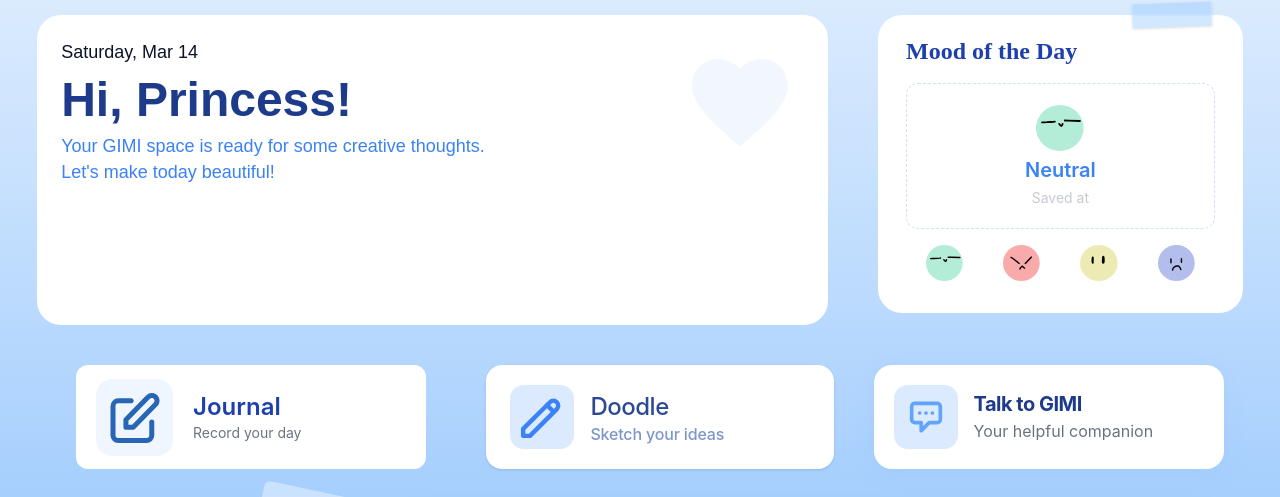
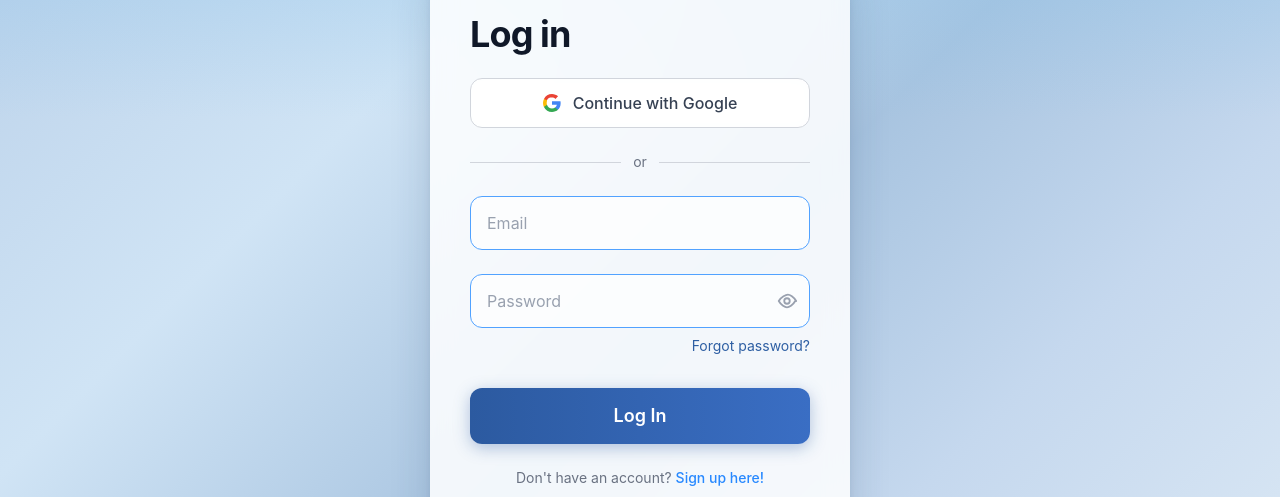
Before and after one commit to The-SEs/gimi, a React (Vite) app in the folder frontend/: page / in a window 1280 px wide. Shown: the part 149-646 px from the top of the page. Built offline with nearby package versions, Linux system fonts and the light colour scheme; no server answers.

Commit message:
Fixed Router to Route to Login Page by Default

```diff
--- a/frontend/src/pages/dashboard/dashboard.tsx
+++ b/frontend/src/pages/dashboard/dashboard.tsx
@@ -8,7 +8,7 @@ import MusicPlayer from "../../components/widget/musicWidget.tsx";
 import PictureWidget from "../../components/widget/pictureWidget.tsx";
 import ScheduleWidgetDesktop from "../../components/schedule/ScheduleDesktopWidget.tsx";
 
-export default function Dashboard() {
+export default function DashboardPage() {
   return (
     <div className="mx-auto">
       <div className="grid grid-cols-2 gap-x-10 mx-auto lg:flex">
--- a/frontend/src/pages/onboarding/login.tsx
+++ b/frontend/src/pages/onboarding/login.tsx
@@ -23,7 +23,7 @@ export default function LoginPage() {
     setError(null);
     try {
       await login({ email, password });
-      navigate("/");
+      navigate("/dashboard");
     } catch (err) {
       if (isAxiosError(err) && err.response?.data) {
         const data = err.response.data as ApiError;
@@ -50,7 +50,7 @@ export default function LoginPage() {
         if (data.refresh) localStorage.setItem("refresh_token", data.refresh);
 
         // 3. Navigate to dashboard
-        navigate("/");
+        navigate("/dashboard");
       } catch (err) {
         console.error("Django rejected the Google token:", err);
         setError("Google authentication failed. Please try again.");
--- a/frontend/src/router/router.tsx
+++ b/frontend/src/router/router.tsx
@@ -3,7 +3,7 @@ import { createBrowserRouter, useNavigate } from "react-router-dom";
 import MainLayout from "../layout/mainLayout.tsx";
 
 // TODO : Import pages here
-import Dashboard from "../pages/dashboard/dashboard.tsx";
+import DashboardPage from "../pages/dashboard/dashboard.tsx";
 import LoginPage from "../pages/onboarding/login.tsx";
 import RegisterPage from "../pages/onboarding/register.tsx";
 import DisclaimersPage from "../pages/onboarding/disclaimers.tsx";
@@ -12,21 +12,18 @@ import ChatTestPage from "../pages/chat/chatTest.tsx"; // ONLY FOR TESTING
 
 const RegisterWrapper = () => {
   const navigate = useNavigate();
-  return <RegisterPage onBackToLogin={() => navigate("/login")} />;
+  return <RegisterPage onBackToLogin={() => navigate("/")} />;
 };
 
 export const router = createBrowserRouter([
   {
     path: "/",
-    element: <MainLayout />,
-    children: [
-      { path: "/", element: <Dashboard /> },
-      // add other protected pages here
-    ],
+    element: <LoginPage />,
   },
   {
-    path: "/login",
-    element: <LoginPage />,
+    path: "/dashboard",
+    element: <MainLayout />,
+    children: [{ path: "/dashboard", element: <DashboardPage /> }],
   },
   {
     path: "/register",
```
